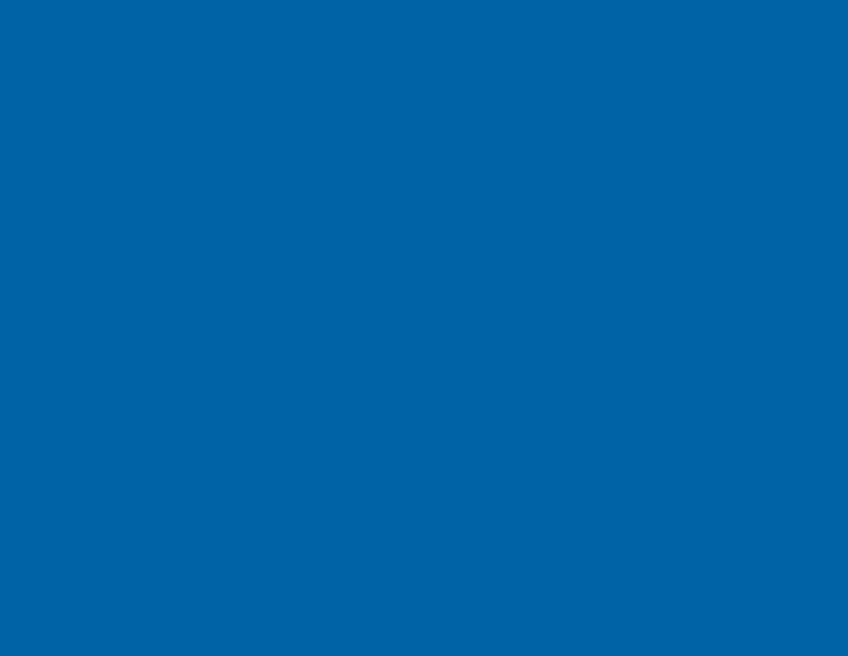
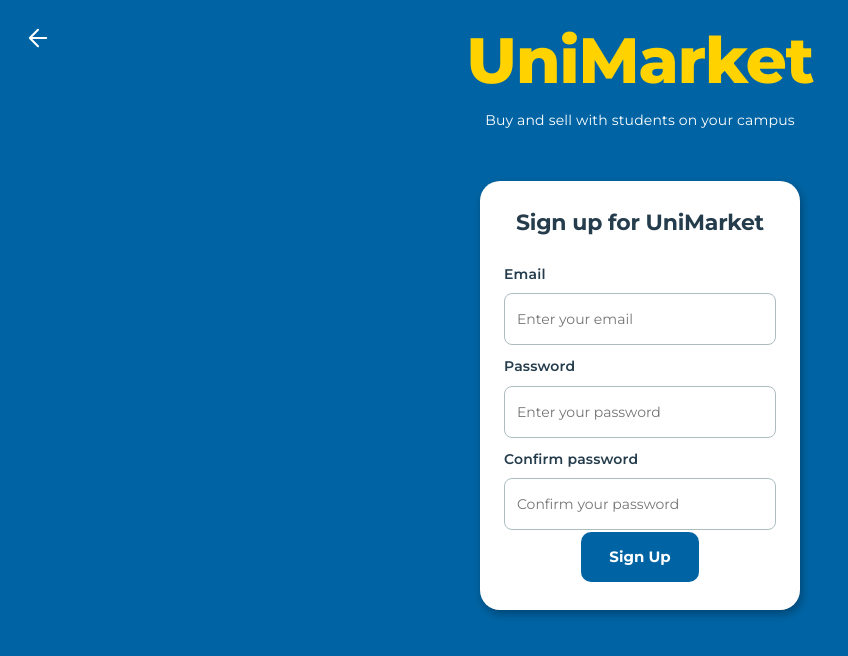
Before and after one commit to NealAdams251/UniMarket, a React (Vite) app: page /signup in a window 1280 px wide. Before the commit this address had no page. Shown: the top 656 px of the page, without its empty margins (0-848 px from the left). Built offline with nearby package versions, Linux system fonts and the light colour scheme.

Commit message:
Added login and signup pages

```diff
--- a/src/App.css
+++ b/src/App.css
@@ -392,3 +392,7 @@ html, body, #root {
   .item-page:not(.search-panel-closed) .sidebar { grid-row: auto; }
   .item-page .search-panel { padding: 20px 18px; }
 }
+/* Keep shared header centering identical on long and short pages. */
+html {
+  overflow-y: scroll;
+}
--- a/src/App.jsx
+++ b/src/App.jsx
@@ -1,15 +1,17 @@
 import { BrowserRouter, Routes, Route, useLocation } from 'react-router-dom'
 import Home from './pages/Home/Home'
 import ItemPage from './pages/ItemPage/ItemPage'
+import Login from './pages/LogIn/LogIn'
+import SignUp from './pages/SignUp/SignUp'
 import './App.css'
 
 function MarketplaceLayout() {
   const { pathname } = useLocation()
-  const isHome = pathname === '/'
+  const showHeader = pathname === '/' || pathname === '/login' || pathname === '/signup'
 
   return (
-    <div className={`marketplace-shell${isHome ? '' : ' marketplace-shell-full-height'}`}>
-      {isHome && (
+    <div className={`marketplace-shell${showHeader ? '' : ' marketplace-shell-full-height'}`}>
+      {showHeader && (
         <header className="marketplace-header">
           <h1 className="title">UniMarket</h1>
           <p className="subtitle">Buy and sell with students on your campus</p>
@@ -17,6 +19,8 @@ function MarketplaceLayout() {
       )}
       <Routes>
         <Route path="/" element={<Home />} />
+        <Route path="/login" element={<Login />} />
+        <Route path="/signup" element={<SignUp />} />
         <Route path="/ItemPage/:id" element={<ItemPage />} />
       </Routes>
     </div>
--- a/src/components/ProfileMenu/ProfileMenu.css
+++ b/src/components/ProfileMenu/ProfileMenu.css
@@ -37,7 +37,9 @@
     top: calc(100% + 8px);
     right: 0;
     z-index: 50;
-    min-width: 200px;
+    width: 100%;
+    min-width: 0;
+    box-sizing: border-box;
     margin: 0;
     padding: 6px;
     list-style: none;
--- a/src/pages/Home/Home.jsx
+++ b/src/pages/Home/Home.jsx
@@ -59,7 +59,7 @@ function Home() {
           <button type="button" className="sell-button">Sell Item</button>
 
           {/* TODO: pass the signed-in user's name from Supabase auth */}
-          <ProfileMenu name="Peter Anteater" />
+          <ProfileMenu />
         </section>
 
         <div className="results-bar">
--- /dev/null
+++ b/src/pages/LogIn/LogIn.css
@@ -0,0 +1,135 @@
+.login-page {
+    display: grid;
+    place-items: center;
+    min-height: calc(100svh - 400px);
+    width: 100%;
+    padding: 24px 0;
+}
+
+.login-page > .login-panel {
+    width: 20vw;
+    height: 40vh;
+    min-height: 180px;
+    background-color: #FFFFFF;
+    border-radius: 20px;
+    box-shadow: 2px 4px 10px rgba(0, 0, 0, 0.3);
+}
+
+@media (max-width: 700px) {
+    .login-page > .login-panel {
+        width: 90vw;
+    }
+}
+.login-page > .login-panel {
+    padding: 28px 24px;
+    min-height: 300px;
+    height: auto;
+    min-block-size: max(300px, 40vh);
+    min-width: min(320px, 90vw);
+    text-align: left;
+}
+.login-panel h2 {
+    margin: 0 0 24px;
+    color: var(--text-primary);
+    font-family: 'Montserrat', sans-serif;
+    font-weight: 700;
+    font-size: 22px;
+    line-height: 1.3;
+    text-align: center;
+}
+.login-fields {
+    display: grid;
+    gap: 10px;
+}
+.login-fields label {
+    color: var(--text-primary);
+    font-size: 14px;
+    font-weight: 600;
+}
+.login-fields input {
+    width: 100%;
+    min-width: 0;
+    padding: 12px;
+    border: 1px solid var(--border);
+    border-radius: 8px;
+    background: #FFFFFF;
+    color: var(--text-primary);
+    font: inherit;
+    font-size: 14px;
+    margin-bottom: 10px;
+}
+.login-fields input:focus-visible {
+    outline: 2px solid #0064A4;
+    outline-offset: 2px;
+}
+.login-home-link {
+    position: absolute;
+    top: 16px;
+    left: 16px;
+    display: inline-flex;
+    align-items: center;
+    justify-content: center;
+    width: 44px;
+    height: 44px;
+    border-radius: 10px;
+    color: #FFFFFF;
+    text-decoration: none;
+}
+.login-home-link:hover {
+    background: rgba(255, 255, 255, 0.15);
+}
+.login-home-link:focus-visible {
+    outline: 2px solid #FFD200;
+    outline-offset: 3px;
+}
+.login-page > .login-panel {
+    display: flex;
+    flex-direction: column;
+}
+.login-signup-area {
+    flex: 1;
+    min-height: 100px;
+    display: flex;
+    align-items: center;
+    justify-content: center;
+}
+.login-signup-button {
+    display: inline-flex;
+    align-items: center;
+    justify-content: center;
+    padding: 12px 28px;
+    border-radius: 10px;
+    background: #0064A4;
+    color: #FFFFFF;
+    font: inherit;
+    font-size: 15px;
+    font-weight: 700;
+    text-decoration: none;
+}
+.login-signup-button:hover {
+    background: #004f83;
+}
+.login-signup-button:focus-visible {
+    outline: 2px solid #0064A4;
+    outline-offset: 3px;
+}
+.login-signup-area {
+    flex-direction: column;
+    gap: 12px;
+    padding-top: 16px;
+}
+.login-signup-button {
+    border: 0;
+    cursor: pointer;
+}
+.login-signup-link {
+    color: #0064A4;
+    font-family: inherit;
+    font-size: 13px;
+    text-decoration: underline;
+    text-underline-offset: 3px;
+}
+.login-signup-link:focus-visible {
+    outline: 2px solid #0064A4;
+    outline-offset: 3px;
+}
--- /dev/null
+++ b/src/pages/LogIn/LogIn.jsx
@@ -0,0 +1,29 @@
+import { Link } from 'react-router-dom'
+import './LogIn.css'
+
+function Login() {
+  return (
+    <main className="login-page" aria-label="Log In">
+      <Link to="/" className="login-home-link" aria-label="Home" title="Home">
+        <svg width="28" height="28" viewBox="0 0 24 24" fill="none" stroke="currentColor" strokeWidth="1.8" strokeLinecap="round" strokeLinejoin="round" aria-hidden="true">
+          <path d="M19 12H5m7-7-7 7 7 7" />
+        </svg>
+      </Link>
+      <section className="login-panel" aria-labelledby="login-heading">
+        <h2 id="login-heading">Log into UniMarket</h2>
+        <div className="login-fields">
+          <label htmlFor="login-email">Email</label>
+          <input id="login-email" name="email" type="email" autoComplete="email" placeholder="Enter your email" />
+          <label htmlFor="login-password">Password</label>
+          <input id="login-password" name="password" type="password" autoComplete="current-password" placeholder="Enter your password" />
+        </div>
+        <div className="login-signup-area">
+          <button type="button" className="login-signup-button">Log In</button>
+          <Link to="/signup" className="login-signup-link">Sign Up</Link>
+        </div>
+      </section>
+    </main>
+  )
+}
+
+export default Login
--- /dev/null
+++ b/src/pages/SignUp/SignUp.css
@@ -0,0 +1,108 @@
+.signup-page {
+    display: grid;
+    place-items: center;
+    min-height: calc(100svh - 400px);
+    width: 100%;
+    padding: 24px 0;
+}
+
+.signup-page > .signup-panel {
+    width: 20vw;
+    height: 40vh;
+    min-height: 180px;
+    background-color: #FFFFFF;
+    border-radius: 20px;
+    box-shadow: 2px 4px 10px rgba(0, 0, 0, 0.3);
+}
+
+@media (max-width: 700px) {
+    .signup-page > .signup-panel {
+        width: 90vw;
+    }
+}
+.signup-page > .signup-panel {
+    padding: 28px 24px;
+    height: auto;
+    min-height: max(380px, 40vh);
+    min-width: min(320px, 90vw);
+    text-align: left;
+}
+.signup-panel h2 {
+    margin: 0 0 24px;
+    color: var(--text-primary);
+    font-family: 'Montserrat', sans-serif;
+    font-weight: 700;
+    font-size: 22px;
+    line-height: 1.3;
+    text-align: center;
+}
+.signup-fields {
+    display: grid;
+    gap: 6px;
+}
+.signup-fields label {
+    color: var(--text-primary);
+    font-size: 14px;
+    font-weight: 600;
+}
+.signup-fields input {
+    width: 100%;
+    min-width: 0;
+    padding: 12px;
+    border: 1px solid var(--border);
+    border-radius: 8px;
+    background: #FFFFFF;
+    color: var(--text-primary);
+    font: inherit;
+    font-size: 14px;
+    margin-bottom: 2px;
+}
+.signup-fields input:focus-visible {
+    outline: 2px solid #0064A4;
+    outline-offset: 2px;
+}
+.signup-page > .signup-panel {
+    display: flex;
+    flex-direction: column;
+}
+.signup-actions {
+    flex: 1;
+    display: flex;
+    align-items: center;
+    justify-content: center;
+    padding-top: 0;
+}
+.signup-submit-button {
+    padding: 12px 28px;
+    border: 0;
+    border-radius: 10px;
+    background: #0064A4;
+    color: #FFFFFF;
+    font: inherit;
+    font-size: 15px;
+    font-weight: 700;
+    cursor: pointer;
+}
+.signup-submit-button:hover { background: #004f83; }
+.signup-back-link {
+    position: absolute;
+    top: 16px;
+    left: 16px;
+    display: inline-flex;
+    align-items: center;
+    justify-content: center;
+    width: 44px;
+    height: 44px;
+    border-radius: 10px;
+    color: #FFFFFF;
+    text-decoration: none;
+}
+.signup-back-link:hover { background: rgba(255, 255, 255, 0.15); }
+.signup-back-link:focus-visible {
+    outline: 2px solid #FFD200;
+    outline-offset: 3px;
+}
+.signup-submit-button:focus-visible {
+    outline: 2px solid #0064A4;
+    outline-offset: 3px;
+}
--- /dev/null
+++ b/src/pages/SignUp/SignUp.jsx
@@ -0,0 +1,30 @@
+import { Link } from 'react-router-dom'
+import './SignUp.css'
+
+function SignUp() {
+  return (
+    <main className="signup-page" aria-label="Sign Up">
+      <Link to="/login" className="signup-back-link" aria-label="Back to Log In" title="Back to Log In">
+        <svg width="28" height="28" viewBox="0 0 24 24" fill="none" stroke="currentColor" strokeWidth="1.8" strokeLinecap="round" strokeLinejoin="round" aria-hidden="true">
+          <path d="M19 12H5m7-7-7 7 7 7" />
+        </svg>
+      </Link>
+      <section className="signup-panel" aria-labelledby="signup-heading">
+        <h2 id="signup-heading">Sign up for UniMarket</h2>
+        <div className="signup-fields">
+          <label htmlFor="signup-email">Email</label>
+          <input id="signup-email" name="email" type="email" autoComplete="email" placeholder="Enter your email" />
+          <label htmlFor="signup-password">Password</label>
+          <input id="signup-password" name="password" type="password" autoComplete="new-password" placeholder="Enter your password" />
+          <label htmlFor="signup-confirm-password">Confirm password</label>
+          <input id="signup-confirm-password" name="confirmPassword" type="password" autoComplete="new-password" placeholder="Confirm your password" />
+        </div>
+        <div className="signup-actions">
+          <button type="button" className="signup-submit-button">Sign Up</button>
+        </div>
+      </section>
+    </main>
+  )
+}
+
+export default SignUp
```
Also changed, not shown: src/components/ProfileMenu/ProfileMenu.jsx (+14 -8 lines).
